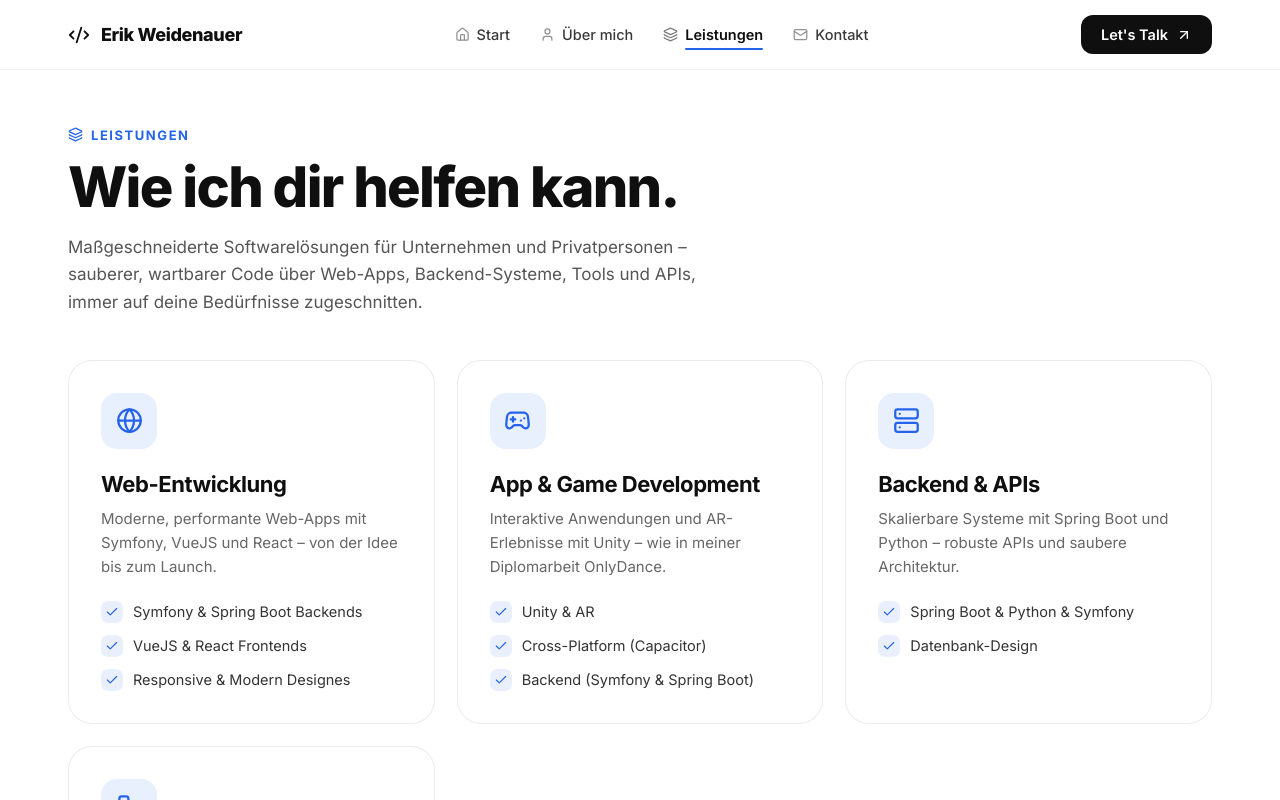
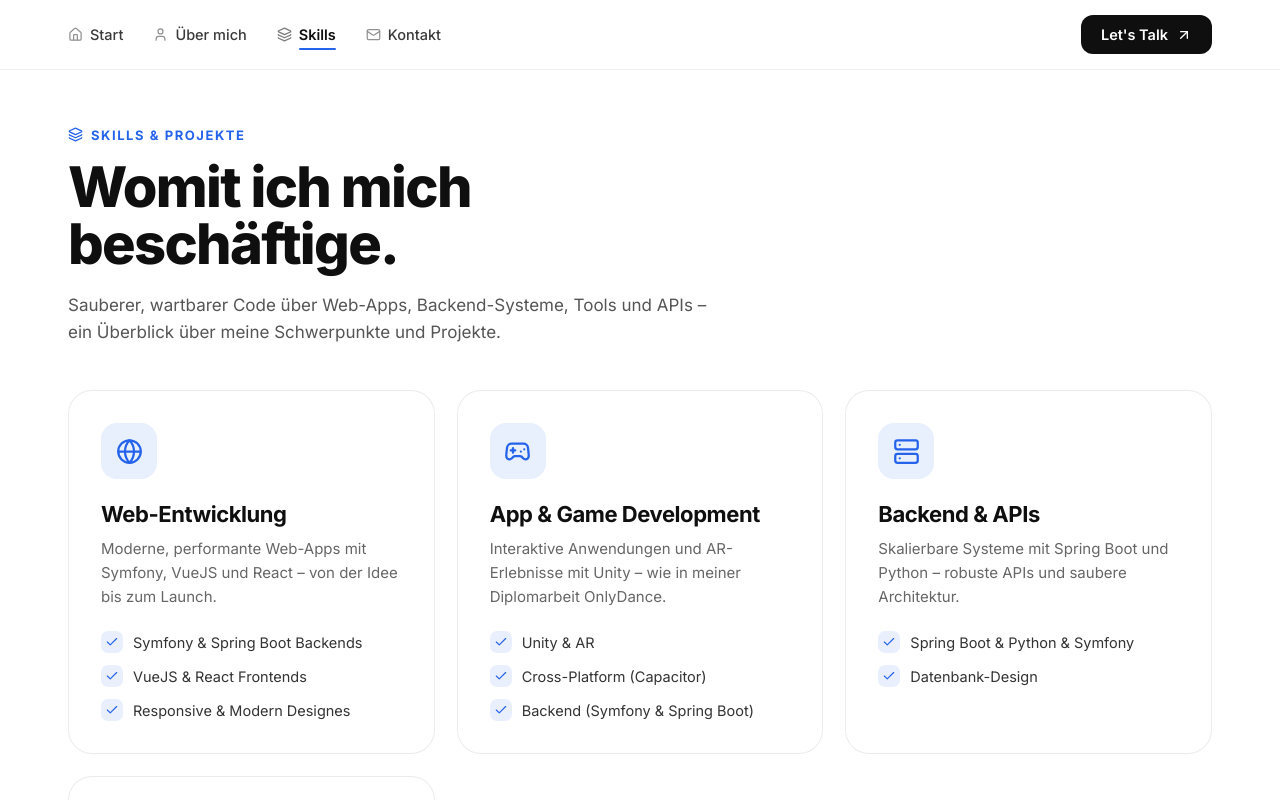
Before and after one commit to WeidenauerErik/Porfolio-Website, a Vue app: page /services in a window 1280 px wide. Shown: the top 800 px of the page. Built offline with nearby package versions, Linux system fonts and the light colour scheme.

Commit message:
removing freelancer

```diff
--- a/index.html
+++ b/index.html
@@ -13,10 +13,10 @@
     <meta name="theme-color" content="#2563EB">
 
     <!-- Primary Meta Tags -->
-    <title>Erik Weidenauer – Full Stack Developer &amp; Freelancer</title>
-    <meta name="title" content="Erik Weidenauer – Full Stack Developer &amp; Freelancer">
-    <meta name="description" content="Full Stack Developer und Freelancer. Spezialisiert auf Symfony, VueJS, Spring Boot und Python. Maßgeschneiderte Softwarelösungen für Web-Apps, APIs und Automatisierung.">
-    <meta name="keywords" content="Full Stack Developer, Freelancer, Symfony Entwickler, VueJS Entwickler, Spring Boot Entwickler, Web-Entwicklung , Software Entwicklung Österreich, App Entwicklung , Backend Entwickler, Erik Weidenauer">
+    <title>Erik Weidenauer – Full Stack Developer</title>
+    <meta name="title" content="Erik Weidenauer – Full Stack Developer">
+    <meta name="description" content="Full Stack Developer. Spezialisiert auf Symfony, VueJS, Spring Boot und Python. Portfolio mit Projekten aus Web-Entwicklung, Backend und Automatisierung.">
+    <meta name="keywords" content="Full Stack Developer, Symfony Entwickler, VueJS Entwickler, Spring Boot Entwickler, Web-Entwicklung, Software Entwicklung Österreich, App Entwicklung, Backend Entwickler, Erik Weidenauer">
     <meta name="author" content="Erik Weidenauer">
     <meta name="robots" content="index, follow, max-image-preview:large, max-snippet:-1, max-video-preview:-1">
     <link rel="canonical" href="https://erikweidenauer.at/">
@@ -33,20 +33,20 @@
     <!-- Open Graph / Social Media -->
     <meta property="og:type" content="website">
     <meta property="og:url" content="https://erikweidenauer.at/">
-    <meta property="og:title" content="Erik Weidenauer – Full Stack Developer &amp; Freelancer">
-    <meta property="og:description" content="Full Stack Developer und Freelancer. Spezialisiert auf Symfony, VueJS, Spring Boot und Python. Maßgeschneiderte Softwarelösungen für Web-Apps, APIs und Automatisierung.">
+    <meta property="og:title" content="Erik Weidenauer – Full Stack Developer">
+    <meta property="og:description" content="Full Stack Developer. Spezialisiert auf Symfony, VueJS, Spring Boot und Python. Portfolio mit Projekten aus Web-Entwicklung, Backend und Automatisierung.">
     <meta property="og:image" content="https://erikweidenauer.at/og-image.png">
     <meta property="og:image:width" content="1200">
     <meta property="og:image:height" content="630">
-    <meta property="og:image:alt" content="Erik Weidenauer – Full Stack Developer &amp; Freelancer">
+    <meta property="og:image:alt" content="Erik Weidenauer – Full Stack Developer">
     <meta property="og:locale" content="de_AT">
     <meta property="og:site_name" content="Erik Weidenauer">
 
     <!-- Twitter Card -->
     <meta name="twitter:card" content="summary_large_image">
     <meta name="twitter:url" content="https://erikweidenauer.at/">
-    <meta name="twitter:title" content="Erik Weidenauer – Full Stack Developer &amp; Freelancer">
-    <meta name="twitter:description" content="Full Stack Developer und Freelancer aus. Spezialisiert auf Symfony, VueJS, Spring Boot und Python.">
+    <meta name="twitter:title" content="Erik Weidenauer – Full Stack Developer">
+    <meta name="twitter:description" content="Full Stack Developer. Spezialisiert auf Symfony, VueJS, Spring Boot und Python.">
     <meta name="twitter:image" content="https://erikweidenauer.at/og-image.png">
 
     <!-- Fonts -->
@@ -67,7 +67,7 @@
           "@id": "https://erikweidenauer.at/#person",
           "name": "Erik Weidenauer",
           "jobTitle": "Full Stack Developer",
-          "description": "Full Stack Developer und Freelancer. Spezialisiert auf Symfony, VueJS, Spring Boot und Python. Abschluss HTL Rennweg 2026.",
+          "description": "Full Stack Developer. Spezialisiert auf Symfony, VueJS, Spring Boot und Python. Abschluss HTL Rennweg 2026.",
           "url": "https://erikweidenauer.at",
           "email": "mailto:weidenauer.erik@outlook.com",
           "telephone": "+436647559672",
@@ -94,30 +94,6 @@
               "addressCountry": "AT"
             }
           }
-        },
-        {
-          "@type": "ProfessionalService",
-          "@id": "https://erikweidenauer.at/#business",
-          "name": "Erik Weidenauer – Freelance Software Development",
-          "description": "Maßgeschneiderte Softwarelösungen für Web-Apps, Backend-Systeme, APIs und Automatisierung.",
-          "provider": { "@id": "https://erikweidenauer.at/#person" },
-          "url": "https://erikweidenauer.at",
-          "telephone": "+436647559672",
-          "email": "weidenauer.erik@outlook.com",
-          "areaServed": [
-            { "@type": "Country", "name": "Austria" },
-            { "@type": "Country", "name": "Germany" },
-            { "@type": "Country", "name": "Switzerland" }
-          ],
-          "serviceType": [
-            "Web-Entwicklung",
-            "App-Entwicklung",
-            "Backend-Entwicklung",
-            "API-Entwicklung",
-            "Prozessautomatisierung"
-          ],
-          "availableLanguage": ["de", "en"],
-          "priceRange": "€€"
         }
       ]
     }
--- a/src/App.vue
+++ b/src/App.vue
@@ -11,7 +11,7 @@ const menuOpen = ref(false)
 const navLinks = [
   { label: 'Start',      to: '/',         key: 'home',     Icon: Home },
   { label: 'Über mich',  to: '/about',    key: 'about',    Icon: User },
-  { label: 'Leistungen', to: '/services', key: 'services', Icon: Layers },
+  { label: 'Skills',     to: '/services', key: 'services', Icon: Layers },
   //{ label: 'Projekte',   to: '/projects', key: 'projects', Icon: Folder },
   { label: 'Kontakt',    to: '/contact',  key: 'contact',  Icon: Mail },
 ]
@@ -33,11 +33,6 @@ function closeMenu() { menuOpen.value = false }
     <!-- ░░░ NAVIGATION ░░░ -->
     <header class="nav-header">
       <nav class="nav-inner" aria-label="Hauptnavigation">
-        <RouterLink to="/" class="nav-logo" @click="closeMenu" aria-label="Erik Weidenauer – Startseite">
-          <Code2 :size="22" aria-hidden="true" />
-          Erik Weidenauer
-        </RouterLink>
-
         <div class="nav-links desktop-only">
           <RouterLink
             v-for="link in navLinks"
--- a/src/router/index.js
+++ b/src/router/index.js
@@ -10,7 +10,7 @@ const breadcrumbs = {
   ],
   '/services': [
     { '@type': 'ListItem', position: 1, name: 'Start', item: `${BASE_URL}/` },
-    { '@type': 'ListItem', position: 2, name: 'Leistungen', item: `${BASE_URL}/services` },
+    { '@type': 'ListItem', position: 2, name: 'Skills & Projekte', item: `${BASE_URL}/services` },
   ],
   '/contact': [
     { '@type': 'ListItem', position: 1, name: 'Start', item: `${BASE_URL}/` },
@@ -23,8 +23,8 @@ const routes = [
     path: '/',
     component: HomeView,
     meta: {
-      title: 'Erik Weidenauer – Full Stack Developer & Freelancer',
-      description: 'Full Stack Developer und Freelancer. Spezialisiert auf Symfony, VueJS, Spring Boot und Python. Moderne, maßgeschneiderte Software für Web, Backend und APIs.',
+      title: 'Erik Weidenauer – Full Stack Developer',
+      description: 'Full Stack Developer. Spezialisiert auf Symfony, VueJS, Spring Boot und Python. Portfolio mit Projekten aus Web, Backend und APIs.',
       canonical: `${BASE_URL}/`,
     },
   },
@@ -33,7 +33,7 @@ const routes = [
     component: () => import('../views/AboutView.vue'),
     meta: {
       title: 'Über mich | Erik Weidenauer – Full Stack Developer',
-      description: 'HTL-Rennweg-Absolvent, Freelancer und Softwareentwickler. Fortinet NSE 1–3 zertifiziert. Erfahrung mit Symfony, VueJS, Spring Boot, Python und Netzwerk-Engineering.',
+      description: 'HTL-Rennweg-Absolvent und Softwareentwickler. Fortinet NSE 1–3 zertifiziert. Erfahrung mit Symfony, VueJS, Spring Boot, Python und Netzwerk-Engineering.',
       canonical: `${BASE_URL}/about`,
     },
   },
@@ -41,8 +41,8 @@ const routes = [
     path: '/services',
     component: () => import('../views/ServicesView.vue'),
     meta: {
-      title: 'Leistungen | Web-Entwicklung & Software – Erik Weidenauer',
-      description: 'Web-Entwicklung, App-Entwicklung, Backend-Systeme und Automatisierung. Maßgeschneiderte Softwarelösungen mit Symfony, VueJS, Spring Boot und Python – Freelancer.',
+      title: 'Skills & Projekte | Erik Weidenauer – Full Stack Developer',
+      description: 'Web-Entwicklung, App-Entwicklung, Backend-Systeme und Automatisierung mit Symfony, VueJS, Spring Boot und Python.',
       canonical: `${BASE_URL}/services`,
     },
   },
@@ -50,8 +50,8 @@ const routes = [
     path: '/contact',
     component: () => import('../views/ContactView.vue'),
     meta: {
-      title: 'Kontakt | Erik Weidenauer – Freelancer',
-      description: 'Nimm Kontakt mit Erik Weidenauer auf – Full Stack Developer und Freelancer aus. Verfügbar für neue Projekte. Jetzt anfragen und gemeinsam dein Projekt umsetzen.',
+      title: 'Kontakt | Erik Weidenauer – Full Stack Developer',
+      description: 'Nimm Kontakt mit Erik Weidenauer auf – Full Stack Developer. Schreib mir gerne bei Fragen oder Anliegen.',
       canonical: `${BASE_URL}/contact`,
     },
   },
--- a/src/views/AboutView.vue
+++ b/src/views/AboutView.vue
@@ -16,9 +16,9 @@ const experience = [
   {
     role: 'Freelancer – Softwareentwicklung',
     org: 'Selbstständig',
-    period: 'Juni 2026 – heute',
+    period: 'Juni 2026 – Aug 2026',
     Icon: Briefcase,
-    desc: 'Maßgeschneiderte Softwarelösungen für Unternehmen und Privatpersonen – Prozesse automatisieren, technische Herausforderungen lösen und digitale Ideen umsetzen. Sauberer, wartbarer Code über Web-Apps, Desktop-Tools, Backend-Systeme und APIs.',
+    desc: 'Maßgeschneiderte Softwarelösungen für Unternehmen und Privatpersonen – Prozesse automatisieren, technische Herausforderungen lösen und digitale Ideen umgesetzt. Sauberer, wartbarer Code über Web-Apps, Desktop-Tools, Backend-Systeme und APIs.',
   },
   {
     role: 'Website Administrator',
--- a/src/views/HomeView.vue
+++ b/src/views/HomeView.vue
@@ -43,17 +43,13 @@
       <div class="hero-grid">
         <!-- Left -->
         <div data-reveal>
-          <span class="available-badge">
-            <span class="dot" aria-hidden="true"></span>
-            Verfügbar für neue Projekte
-          </span>
           <h1 class="hero-h1">
             Full Stack<br>
             <span style="color: #2563EB;">Developer</span>
           </h1>
           <p class="hero-sub">
-            Hi, ich bin <strong style="color:#0F0F0F;">Erik Weidenauer</strong> – Absolvent der HTL Rennweg
-            und fokussierter Freelancer. Ich entwickle moderne, hochwertige Software.
+            Hi, ich bin <strong style="color:#0F0F0F;">Erik Weidenauer</strong> – Absolvent der HTL Rennweg.
+            Ich entwickle moderne, hochwertige Software.
           </p>
           <div class="tech-chips">
             <span v-for="t in heroTech" :key="t" class="tech-chip">{{ t }}</span>
@@ -75,7 +71,7 @@
         <div data-reveal data-reveal-delay="120" class="hero-photo-wrap">
           <img
               src="/erik2.jpeg"
-              alt="Portrait von Erik Weidenauer, Full Stack Developer und Freelancer"
+              alt="Portrait von Erik Weidenauer, Full Stack Developer"
               class="hero-photo"
               width="440"
               height="517"
@@ -166,29 +162,6 @@
   gap: 50px;
   align-items: center;
   position: relative;
-}
-
-.available-badge {
-  display: inline-flex;
-  align-items: center;
-  gap: 8px;
-  padding: 7px 14px;
-  border-radius: 999px;
-  background: #F8F8F8;
-  border: 1px solid rgba(15, 15, 15, 0.06);
-  font-size: 13px;
-  font-weight: 600;
-  color: #555;
-  margin-bottom: 26px;
-}
-
-.dot {
-  width: 8px;
-  height: 8px;
-  border-radius: 50%;
-  background: rgb(34, 197, 94);
-  box-shadow: rgba(34, 197, 94, 0.18) 0px 0px 0px 4px;
-  flex-shrink: 0;
 }
 
 .hero-h1 {
--- a/src/views/ServicesView.vue
+++ b/src/views/ServicesView.vue
@@ -34,18 +34,19 @@ const services = [
     bullets: ['Python & Java', 'Netzwerk-Automatisierung', 'Tooling & Integration'],
   },
 ]
+
 </script>
 
 <template>
   <main class="services-main">
     <div data-reveal class="services-header">
       <span class="section-tag">
-        <Layers :size="15" aria-hidden="true" /> Leistungen
+        <Layers :size="15" aria-hidden="true" /> Skills & Projekte
       </span>
-      <h1 class="services-h1">Wie ich dir helfen kann.</h1>
+      <h1 class="services-h1">Womit ich mich beschäftige.</h1>
       <p class="services-sub">
-        Maßgeschneiderte Softwarelösungen für Unternehmen und Privatpersonen – sauberer, wartbarer Code
-        über Web-Apps, Backend-Systeme, Tools und APIs, immer auf deine Bedürfnisse zugeschnitten.
+        Sauberer, wartbarer Code über Web-Apps, Backend-Systeme, Tools und APIs – ein Überblick
+        über meine Schwerpunkte und Projekte.
       </p>
     </div>
 
```
Also changed, not shown: src/views/ContactView.vue (+6 -7 lines).
